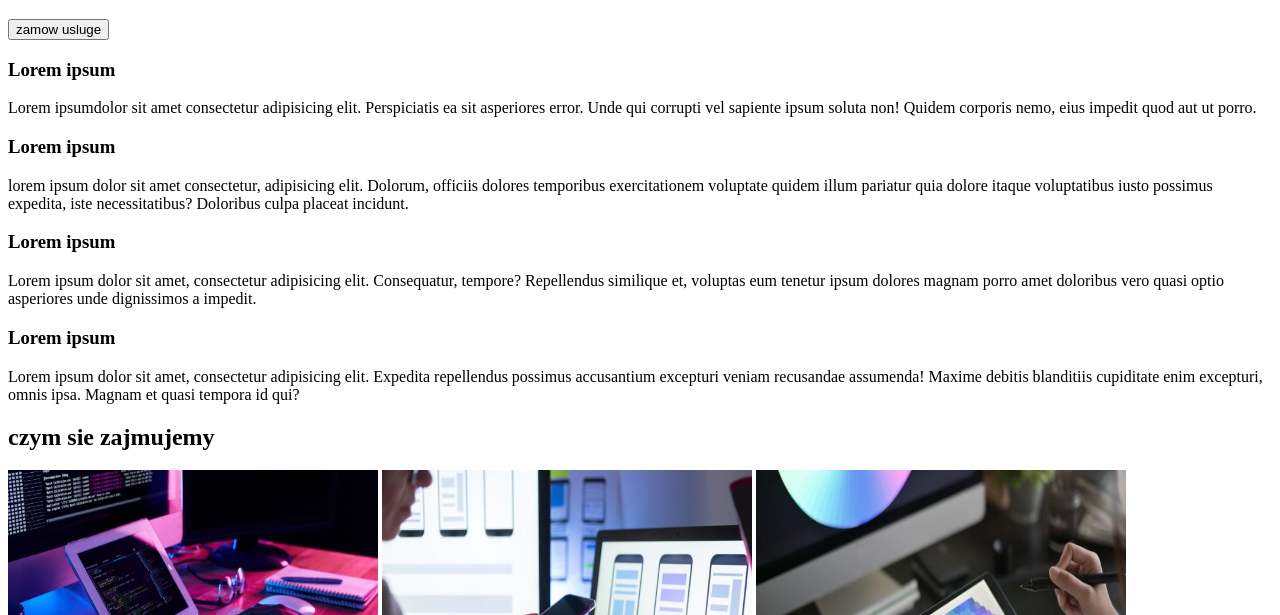
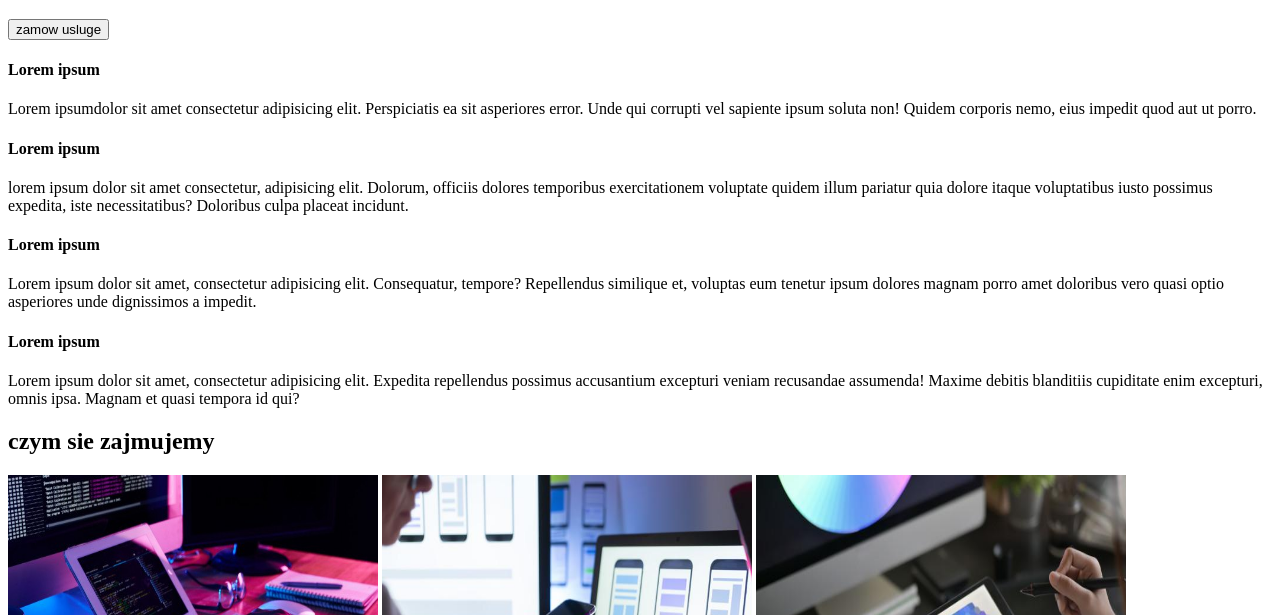
Before and after one commit to ZamulinskaKatarzyna/goit-markup-hw-01, a plain HTML site: page index.html in a window 1280 px wide. Shown: the part 185-800 px from the top of the page. Drawn offline with Linux system fonts and the light colour scheme.

Commit message:
Update index.html

```diff
--- a/index.html
+++ b/index.html
@@ -27,27 +27,27 @@
 
     <main>
       <div1>
-        <h3><b>Lorem ipsum</b></h3>
+        <h4>Lorem ipsum</h4>
         Lorem ipsumdolor sit amet consectetur adipisicing elit. Perspiciatis ea
         sit asperiores error. Unde qui corrupti vel sapiente ipsum soluta non!
         Quidem corporis nemo, eius impedit quod aut ut porro.
       </div1>
       <div2>
-        <h3><b>Lorem ipsum</b></h3>
+        <h4>Lorem ipsum</h4>
         lorem ipsum dolor sit amet consectetur, adipisicing elit. Dolorum,
         officiis dolores temporibus exercitationem voluptate quidem illum
         pariatur quia dolore itaque voluptatibus iusto possimus expedita, iste
         necessitatibus? Doloribus culpa placeat incidunt.
       </div2>
       <div3>
-        <h3>Lorem ipsum</h3>
+        <h4>Lorem ipsum</h4>
         Lorem ipsum dolor sit amet, consectetur adipisicing elit. Consequatur,
         tempore? Repellendus similique et, voluptas eum tenetur ipsum dolores
         magnam porro amet doloribus vero quasi optio asperiores unde dignissimos
         a impedit.
       </div3>
       <div4>
-        <h3>Lorem ipsum</h3>
+        <h4>Lorem ipsum</h4>
         Lorem ipsum dolor sit amet, consectetur adipisicing elit. Expedita
         repellendus possimus accusantium excepturi veniam recusandae assumenda!
         Maxime debitis blanditiis cupiditate enim excepturi, omnis ipsa. Magnam
```
